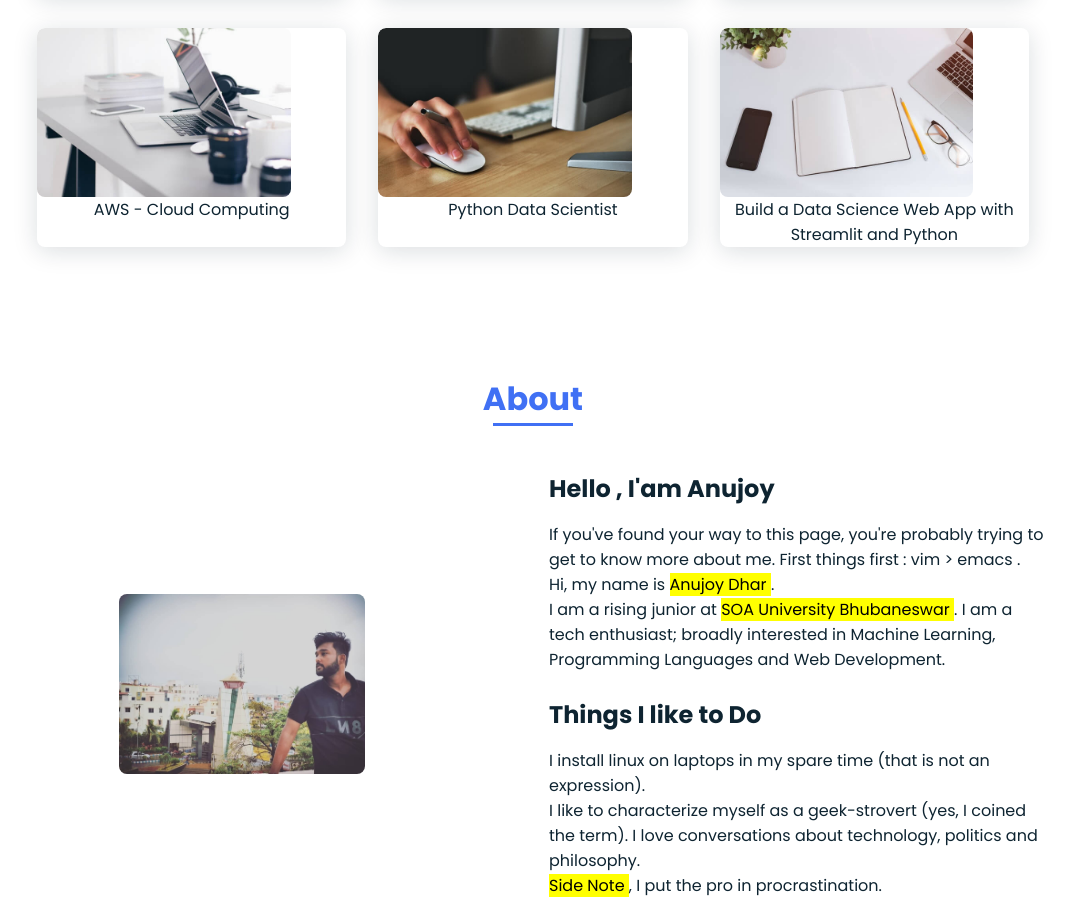
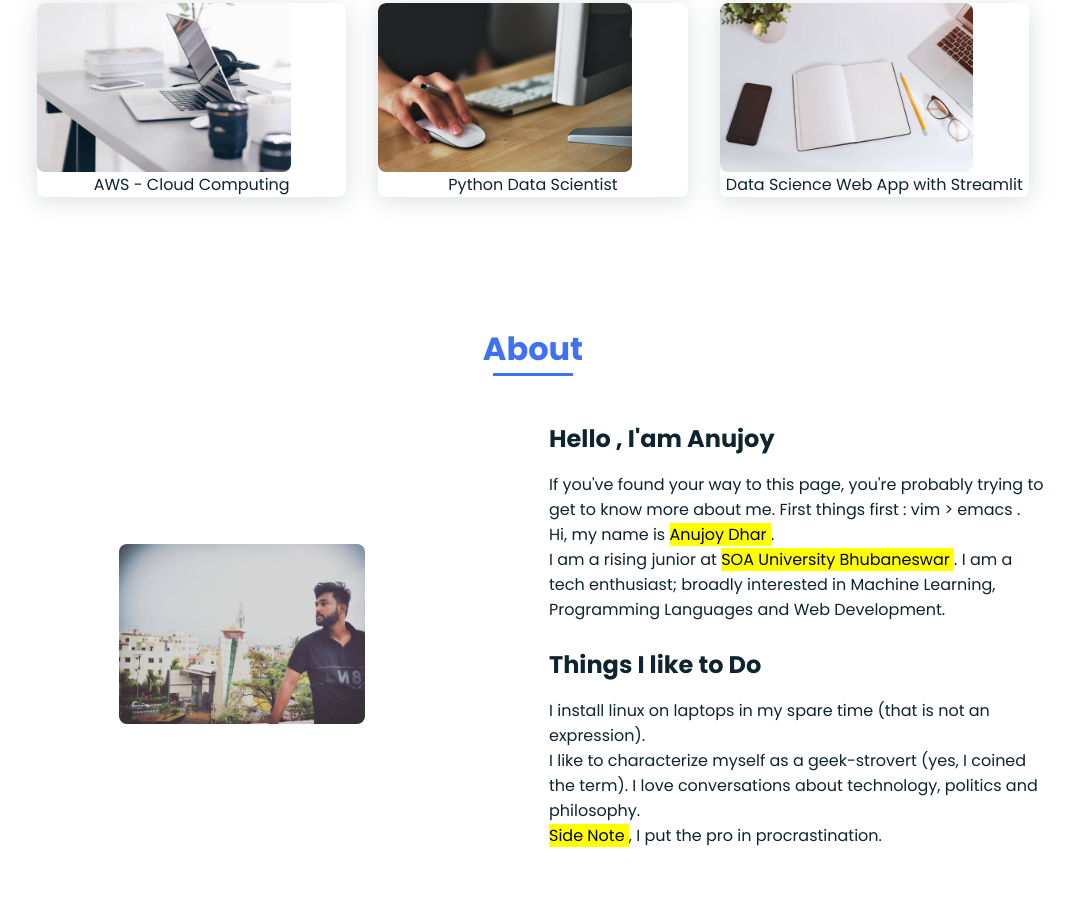
Before and after one commit to ANUJOYDHAR/Website-Portfolio, a plain HTML site: page index.html in a window 1280 px wide. Shown: the part 1526-2427 px from the top of the page, without its empty margins (107-1181 px from the left). Drawn offline with nearby package versions, Linux system fonts and the light colour scheme.

Commit message:
Update index.html

```diff
--- a/index.html
+++ b/index.html
@@ -119,7 +119,7 @@
                     <div class="work__img">
                         <a href="" target="__blank"><img src="assets/img/work6.jpg" alt=""></a>
 
-                        <span>Build a Data Science Web App with Streamlit and Python</span>
+                        <span>Data Science Web App with Streamlit </span>
                     </div>
                 </div>
 
```
